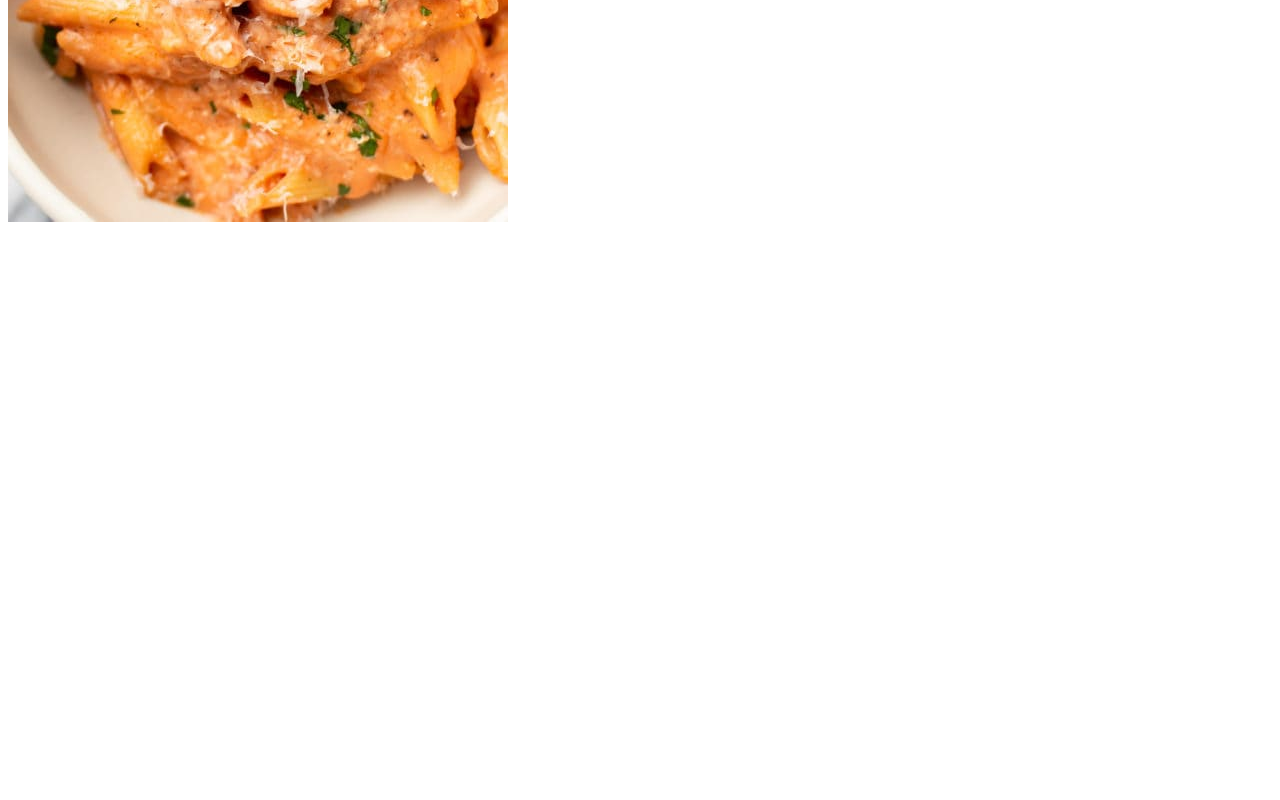
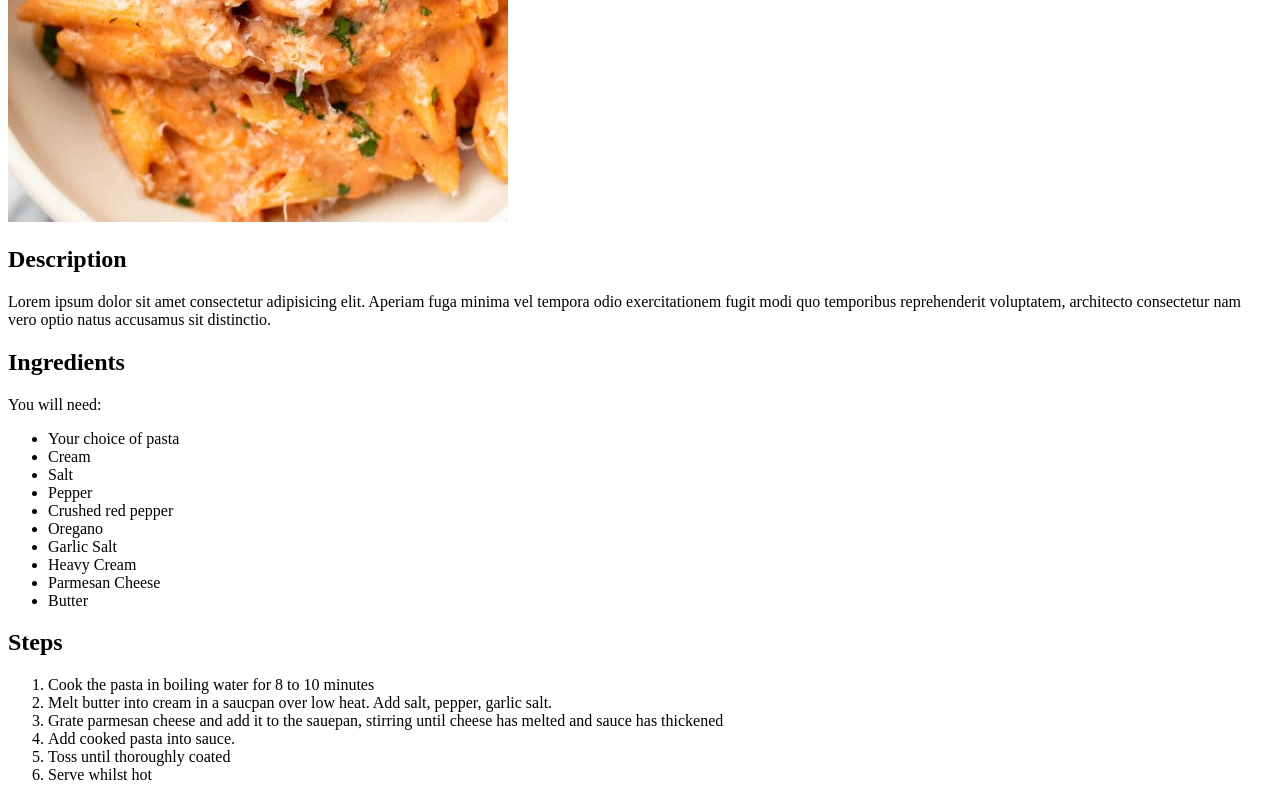
Before and after one commit to HM-04/project-recipes, a plain HTML site: page pasta.html in a window 1280 px wide. Shown: the part 358-1158 px from the top of the page. Before the commit the page ends 800 px from the top, so only its background shows below. Drawn offline with Linux system fonts and the light colour scheme.

Commit message:
Edit index.html and pasta.html

```diff
--- a/pasta.html
+++ b/pasta.html
@@ -8,5 +8,30 @@
 <body>
     <h1>Pasta</h1>
     <img src="pasta.jpg">
+    <h2>Description</h2>
+    <p>Lorem ipsum dolor sit amet consectetur adipisicing elit. Aperiam fuga minima vel tempora odio exercitationem fugit modi quo temporibus reprehenderit voluptatem, architecto consectetur nam vero optio natus accusamus sit distinctio.</p>
+    <h2>Ingredients</h2>
+    <p>You will need:</p>
+    <ul>
+        <li>Your choice of pasta</li>
+        <li>Cream</li>
+        <li>Salt</li>
+        <li>Pepper</li>
+        <li>Crushed red pepper</li>
+        <li>Oregano</li>
+        <li>Garlic Salt</li>
+        <li>Heavy Cream</li>
+        <li>Parmesan Cheese</li>
+        <li>Butter</li>
+    </ul>
+    <h2>Steps</h2>
+    <ol>
+        <li>Cook the pasta in boiling water for 8 to 10 minutes</li>
+        <li>Melt butter into cream in a saucpan over low heat. Add salt, pepper, garlic salt.</li>
+        <li>Grate parmesan cheese and add it to the sauepan, stirring until cheese has melted and sauce has thickened</li>
+        <li>Add cooked pasta into sauce.</li>
+        <li>Toss until thoroughly coated</li>
+        <li>Serve whilst hot</li>
+    </ol>
 </body>
 </html>
```
Also changed, not shown: index.html (line endings or trailing spaces).
